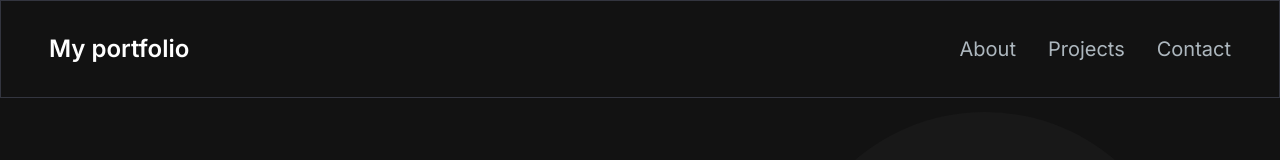
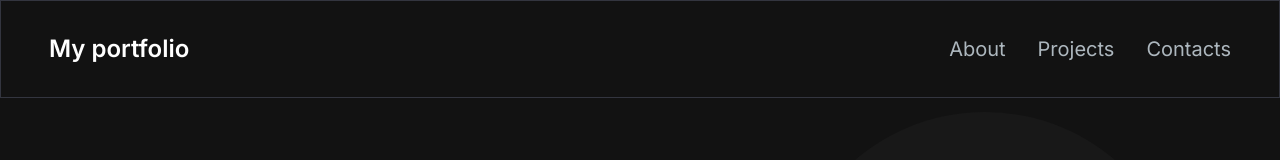
Before and after one commit to Saoa35/my-portfolio-website, a Next.js app: page / in a window 1280 px wide. Shown: the top 160 px of the page. Built offline with nearby package versions, Linux system fonts and the light colour scheme.

Commit message:
+ created refs

```diff
--- a/src/app/components/NavBar.jsx
+++ b/src/app/components/NavBar.jsx
@@ -16,13 +16,15 @@ const navLinks = [
     path: "#projects",
   },
   {
-    title: "Contact",
+    title: "Contacts",
     path: "#contact",
   },
 ];
 
-export const NavBar = () => {
+export const NavBar = ({ aboutRef, projectsRef, contactsRef }) => {
   const [navBarOpen, setNavBarOpen] = useState(false);
+
+  // const handleScroll = () => userRef.current.scrollIntoView({ behavior: "smooth", block: "start" });
 
   return (
     <nav className="fixed md:px-5 lg:px-6 lg:py-4 xl:px-8 border border-[#33353F] top-0 left-0 right-0 z-50 bg-[#121212] bg-opacity-100">
--- a/src/app/page.js
+++ b/src/app/page.js
@@ -1,14 +1,25 @@
+"use client";
+
 import { HeroSection } from "./components/HeroSection";
 import { NavBar } from "./components/NavBar";
 import { AboutSection } from "./components/AboutSection";
 import { ProjectsSection } from "./components/ProjectsSection";
 import { EmailSection } from "./components/EmailSection";
 import { Footer } from "./components/Footer";
+import { useRef } from "react";
 
 export default function Home() {
+  const aboutRef = useRef(null);
+  const projectsRef = useRef(null);
+  const contactsRef = useRef(null);
+
   return (
     <main className="flex min-h-screen flex-col bg-[#121212]">
-      <NavBar />
+      <NavBar
+        aboutRef={aboutRef}
+        projectsRef={projectsRef}
+        contactsRef={contactsRef}
+      />
       <div className="container mt-24 mx-auto px-12 py-4">
         <HeroSection />
         <AboutSection />
```
